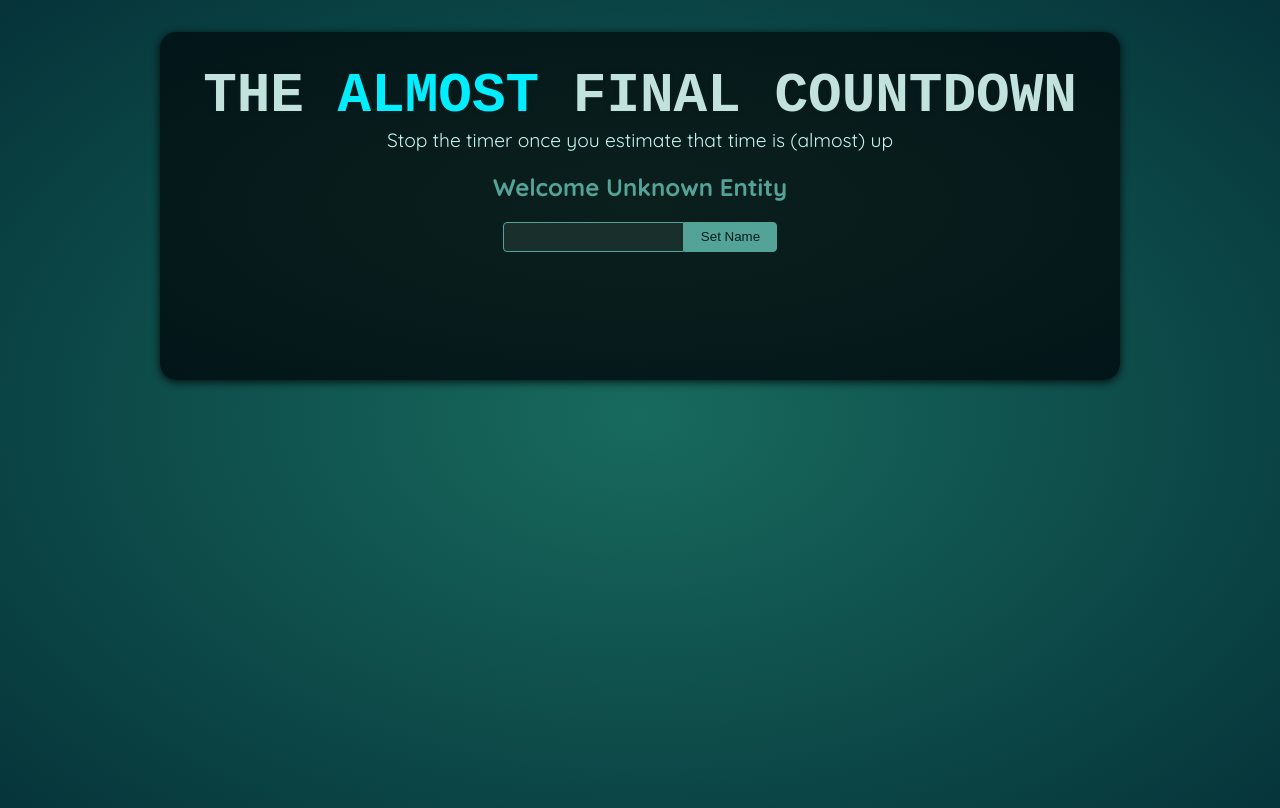
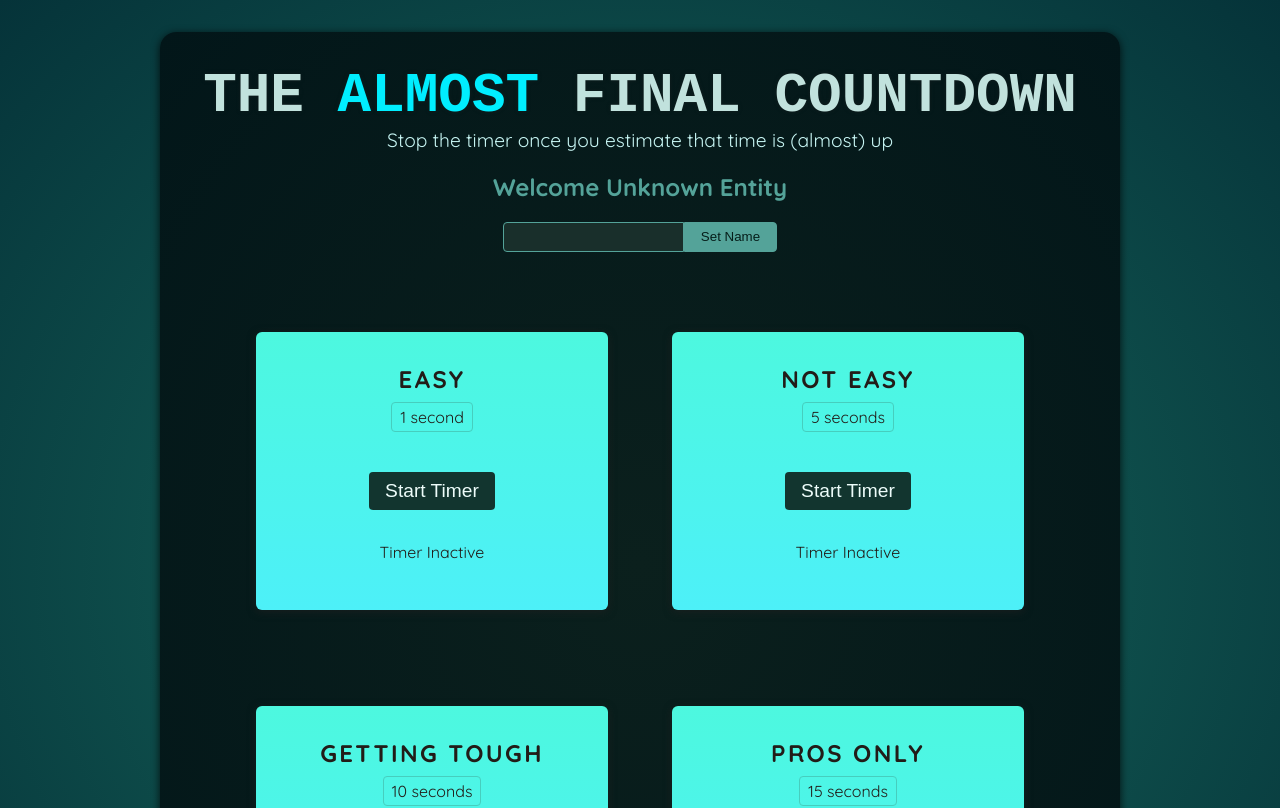
Before and after one commit to annlyn4yeo/almostfinal, a React (Vite) app: page / in a window 1280 px wide. Shown: the top 808 px of the page. Built offline with nearby package versions, Linux system fonts and the light colour scheme; a web font is replaced by a local one.

Commit message:
added challenges sections, handling timers with ref

```diff
--- a/src/App.jsx
+++ b/src/App.jsx
@@ -1,10 +1,16 @@
 import Player from "./components/Player.jsx";
+import TimerChallenge from "./components/TimerChallenge.jsx";
 
 function App() {
   return (
     <>
       <Player />
-      <div id="challenges"></div>
+      <div id="challenges">
+        <TimerChallenge title={"easy"} targetTime={1} />
+        <TimerChallenge title={"not easy"} targetTime={5} />
+        <TimerChallenge title={"getting tough"} targetTime={10} />
+        <TimerChallenge title={"pros only"} targetTime={15} />
+      </div>
     </>
   );
 }
--- a/src/components/Player.jsx
+++ b/src/components/Player.jsx
@@ -7,6 +7,7 @@
 
   function handleClick() {
     setEnteredPlayerName(playerName.current.value);
+    playerName.current.value = "";
   }
 
   return (
--- /dev/null
+++ b/src/components/TimerChallenge.jsx
@@ -0,0 +1,37 @@
+import { useState, useRef } from "react";
+
+export default function TimerChallenge({ title, targetTime }) {
+  const [timerStarted, settimerStarted] = useState(false);
+  const [timerExpired, settimerExpired] = useState(false);
+
+  const customTimer = useRef();
+
+  const handleStart = () => {
+    settimerStarted(true);
+    customTimer.current = setTimeout(() => {
+      settimerExpired(true);
+    }, targetTime * 1000);
+  };
+
+  const handleStop = () => {
+    clearTimeout(customTimer.current);
+  };
+
+  return (
+    <section className="challenge">
+      <h2>{title}</h2>
+      {timerExpired ? <p>You Lost</p> : ""}
+      <p className="challenge-time">
+        {targetTime} second{targetTime > 1 ? "s" : ""}
+      </p>
+      <p>
+        <button onClick={timerStarted ? handleStop : handleStart}>
+          {timerStarted ? "Stop Timer" : "Start Timer"}
+        </button>
+      </p>
+      <p className={timerStarted ? "active" : undefined}>
+        {timerStarted ? "Timer is running" : "Timer Inactive"}
+      </p>
+    </section>
+  );
+}
```
